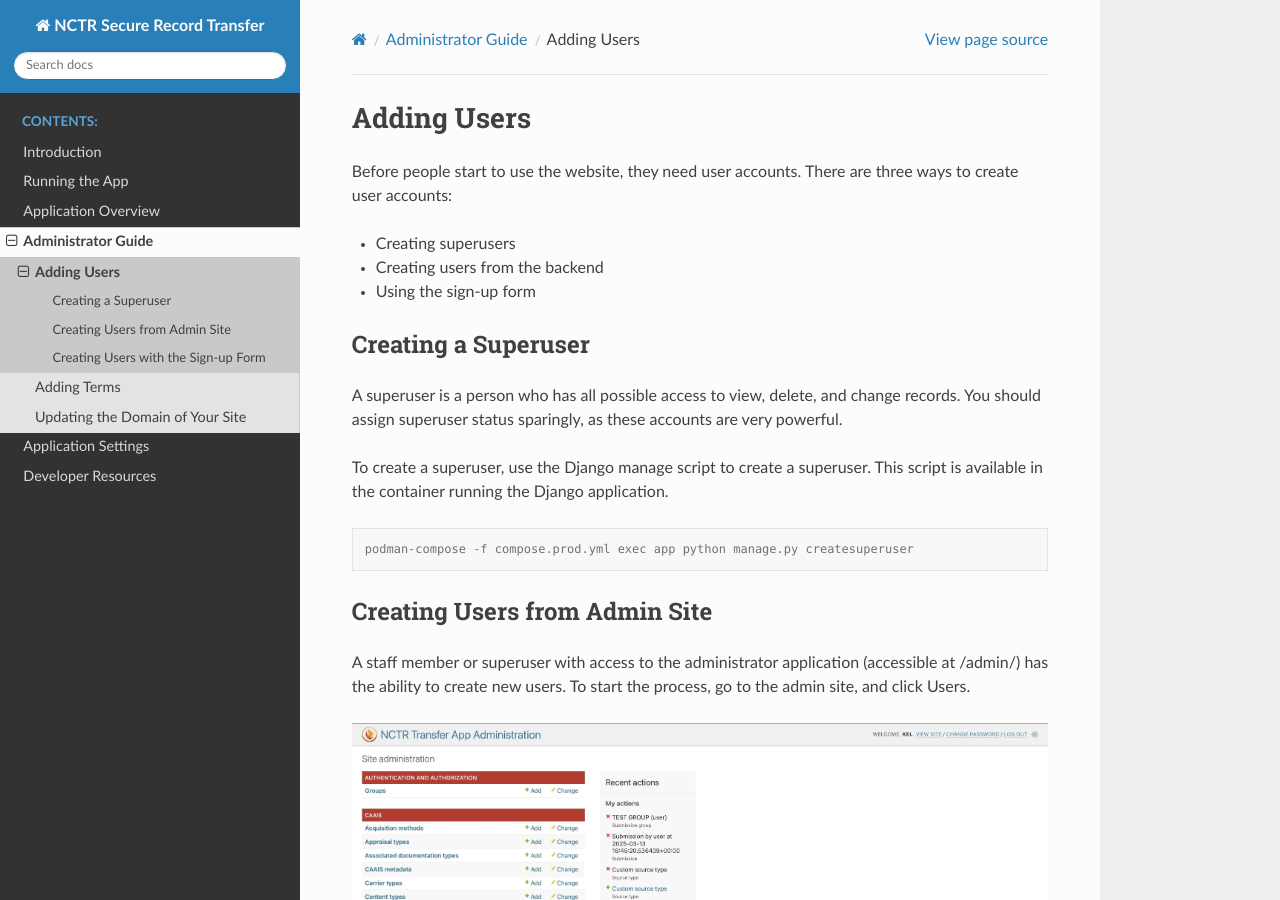
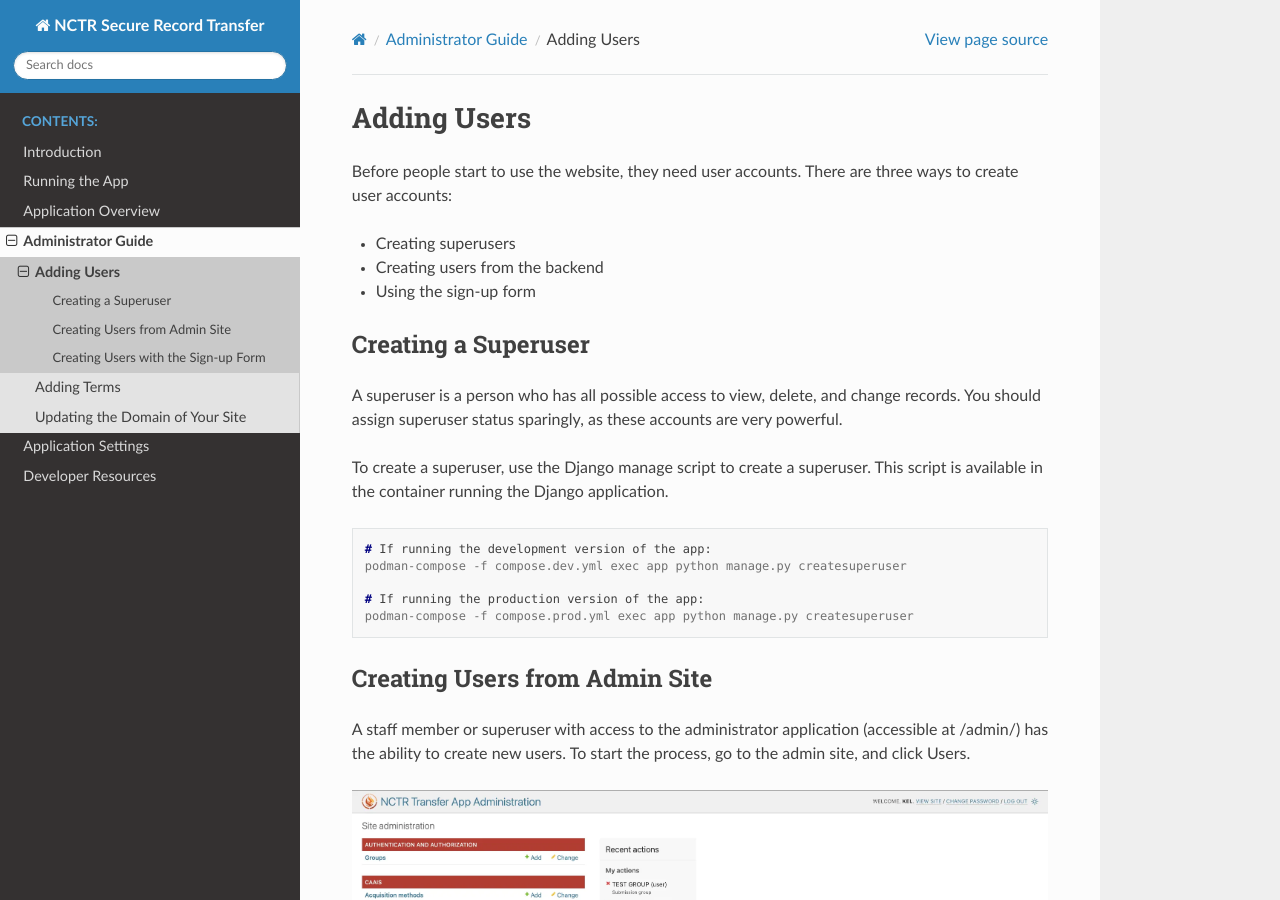
Before and after one commit to NationalCentreTruthReconciliation/Secure-Record-Transfer, a Sphinx documentation site: the page built from docs/admin_guide/addingusers.rst, in a window 1280 px wide and 900 px high. Built offline with Sphinx 7.4.7 and the Read the Docs theme 3.1.0, drawn with Linux system fonts in a browser that asks for light colours.

Commit message:
Include createsuperuser commands for both dev and prod containers
Co-authored-by: Daniel Lovegrove <d.lovegrove11@gmail.com>

```diff
--- a/docs/admin_guide/addingusers.rst
+++ b/docs/admin_guide/addingusers.rst
@@ -20,6 +20,10 @@ in the container running the Django application.
 
 .. code-block:: console
 
+    # If running the development version of the app:
+    podman-compose -f compose.dev.yml exec app python manage.py createsuperuser
+
+    # If running the production version of the app:
     podman-compose -f compose.prod.yml exec app python manage.py createsuperuser
 
 
```
